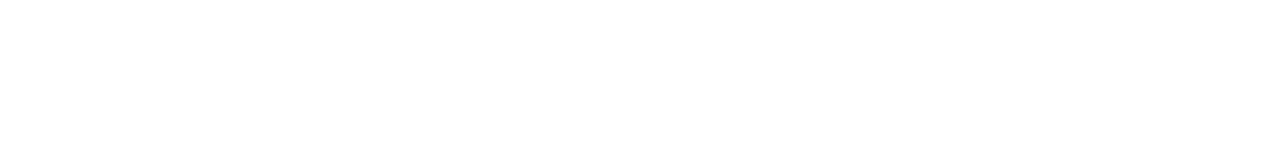
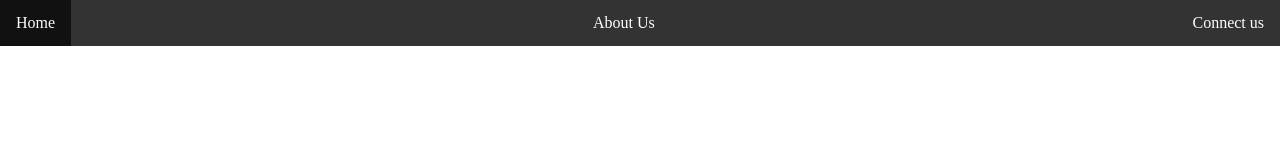
Before and after one commit to MyDragon168/group3, a plain HTML site: page index.html in a window 1280 px wide. Drawn offline with Linux system fonts and the light colour scheme.

Commit message:
Header-result

```diff
--- a/index.html
+++ b/index.html
@@ -1,11 +1,50 @@
 <!DOCTYPE html>
 <html lang="en">
-<head>
-    <meta charset="UTF-8">
-    <meta name="viewport" content="width=device-width, initial-scale=1.0">
-    <title>Document</title>
-</head>
-<body>
+  <head>
+    <meta charset="UTF-8" />
+    <meta name="viewport" content="width=device-width, initial-scale=1.0" />
+    <title>Welcome to github</title>
+    <style>
+      * {
+        margin: 0;
+        padding: 0;
+        box-sizing: border-box;
+      }
 
-</body>
+      ul {
+        list-style-type: none;
+        margin: 0;
+        padding: 0;
+        overflow: hidden;
+        background-color: #333;
+
+        display: flex;
+
+        justify-content: space-between;
+      }
+
+      li {
+        float: left;
+      }
+
+      li a {
+        display: block;
+        color: white;
+        text-align: center;
+        padding: 14px 16px;
+        text-decoration: none;
+      }
+
+      li a:hover {
+        background-color: #111;
+      }
+    </style>
+  </head>
+  <body>
+    <ul>
+      <li><a href="#">Home</a></li>
+      <li><a href="">About Us</a></li>
+      <li><a href="">Connect us</a></li>
+    </ul>
+  </body>
 </html>
```
